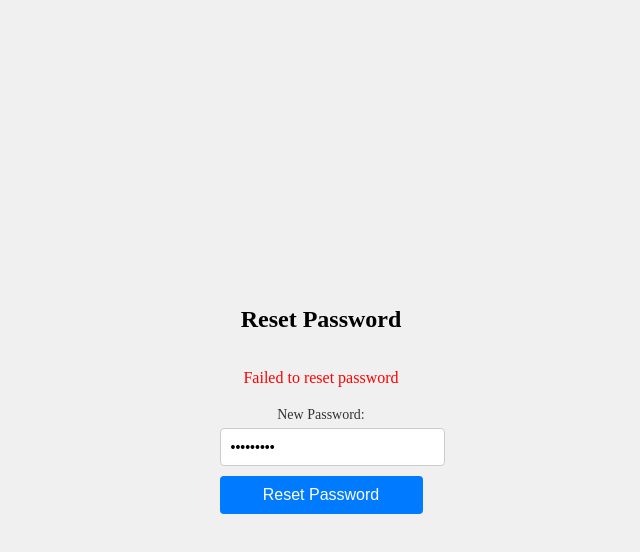
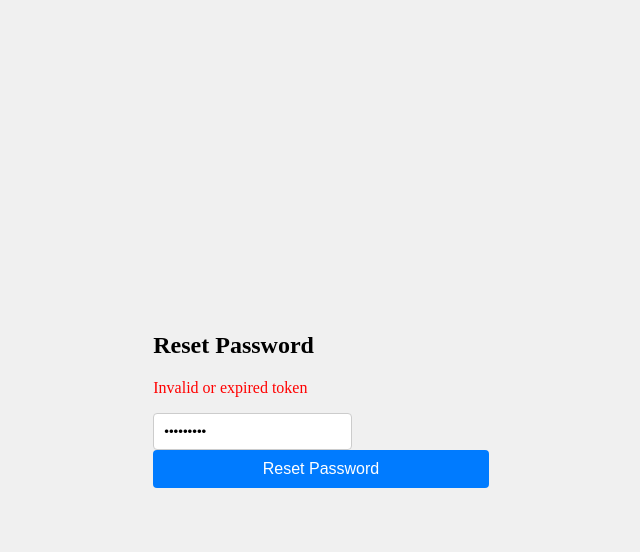
Before and after one commit to PAVANSAI2468/Login_Signup, a React (Vite) app in the folder client/: page /resetpassword in a window 1280 px wide. Both pictures are taken after typing "Sample123" into the empty fields and a click on the button "Reset Password". Shown: the top 552 px of the page, without its empty margins (319-959 px from the left). Built offline with nearby package versions, Linux system fonts and the light colour scheme; no server answers.

Commit message:
resetpassword

```diff
--- a/client/src/components/resetpassword.jsx
+++ b/client/src/components/resetpassword.jsx
@@ -1,60 +1,51 @@
 import React, { useState } from 'react';
+import { useSearchParams } from 'react-router-dom';
 import axios from 'axios';
-import { useNavigate, useLocation } from 'react-router-dom';
-import './resetpassword.css'; // Optional: Create CSS for styling
 
 const ResetPassword = () => {
-  const navigate = useNavigate();
-  const location = useLocation();
-  const queryParams = new URLSearchParams(location.search);
-  const token = queryParams.get('token');
-
   const [password, setPassword] = useState('');
   const [errorMessage, setErrorMessage] = useState('');
   const [successMessage, setSuccessMessage] = useState('');
-  const [loading, setLoading] = useState(false); // To handle loading state
+  const [searchParams] = useSearchParams();  // To capture the query parameters
 
-  const handlePasswordChange = (e) => {
-    setPassword(e.target.value);
-  };
+  const token = searchParams.get('token');  // Extract the token from the URL
 
-  const handleResetPassword = async (e) => {
+  const handleSubmit = async (e) => {
     e.preventDefault();
-    setLoading(true); // Start loading
+    if (!token) {
+      setErrorMessage('Invalid or expired token');
+      return;
+    }
 
     try {
       const response = await axios.post('https://login-signup-u9xi.onrender.com/auth/resetpassword', {
-        token,
         password,
+        token,  // Send token to backend for validation
       });
 
-      setSuccessMessage(response.data); // Adjust based on your backend response structure
-      // Optionally navigate to the login page after a successful reset
-      setTimeout(() => navigate('/login'), 2000);
-    } catch (error) {
-      setErrorMessage(error.response?.data?.message || 'Failed to reset password');
-    } finally {
-      setLoading(false); // Stop loading
+      if (response.status === 200) {
+        setSuccessMessage("Password reset successfully!");
+      }
+    } catch (err) {
+      console.error(err.message);
+      setErrorMessage(err.response?.data?.message || 'Failed to reset password.');
     }
   };
 
   return (
-    <div className="reset-password-container">
+    <div>
       <h2>Reset Password</h2>
-      {errorMessage && <p className="error-message">{errorMessage}</p>}
-      {successMessage && <p className="success-message">{successMessage}</p>}
-      <form onSubmit={handleResetPassword}>
-        <div className="input-container">
-          <label htmlFor="password">New Password:</label>
-          <input
-            type="password"
-            id="password"
-            value={password}
-            onChange={handlePasswordChange}
-            required
-          />
-        </div>
-        <button type="submit" disabled={loading}>Reset Password</button> {/* Disable button while loading */}
+      {errorMessage && <p style={{ color: 'red' }}>{errorMessage}</p>}
+      {successMessage && <p style={{ color: 'green' }}>{successMessage}</p>}
+      <form onSubmit={handleSubmit}>
+        <input
+          type="password"
+          placeholder="Enter new password"
+          value={password}
+          onChange={(e) => setPassword(e.target.value)}
+          required
+        />
+        <button type="submit">Reset Password</button>
       </form>
     </div>
   );
```
Also changed, not shown: 2 other files (tests, documents, lock files or other folders).
